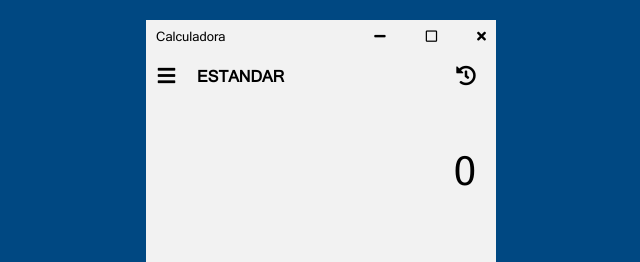
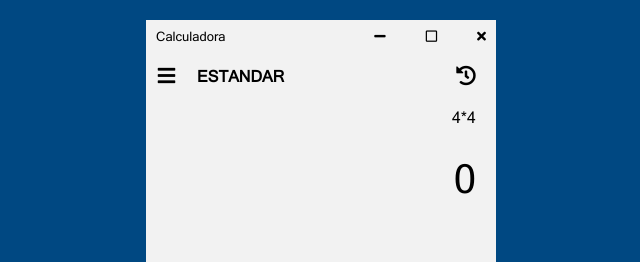
Before and after one commit to TryNeo/calculadora-win10, a plain HTML site: page index.html in a window 1280 px wide. Shown: the top 262 px of the page, 319-959 px from the left. Drawn offline with nearby package versions, Linux system fonts and the light colour scheme.

Commit message:
nuevos cambios en el estilo

```diff
--- a/index.html
+++ b/index.html
@@ -31,6 +31,9 @@
                     <i class="fas fa-history"></i>
                 </div>
                 <div class="calculadora__results">
+                    4*4
+                </div>
+                <div class="calculadora__total">
                     0
                 </div>
             </div>
--- a/style.css
+++ b/style.css
@@ -86,12 +86,19 @@ html{
     padding-right: 20px;
 }
 
-
-.calculadora__results{
-    grid-column: 2/3;
+.calculadora__total{
+    grid-column: 1/3;
+    grid-row: 3;
     text-align: right;
-    margin-top: 40px;
+    margin-top: 10px;
     padding:10px;
     font-size: 40px;
     padding-right: 20px;
 }
+
+.calculadora__results{
+    grid-column: 1/3;
+    text-align: right;
+    padding:10px;
+    padding-right: 20px;
+}
```
